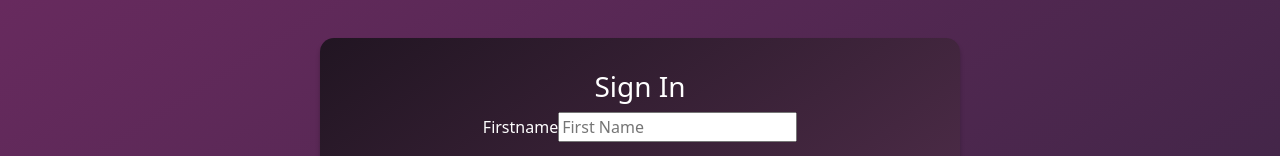
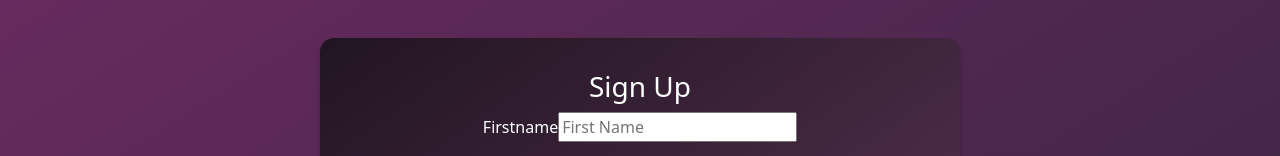
Before and after one commit to 5yntaxError404/FinTracker, a React (Create React App) app in the folder frontend/: page /signup in a window 1280 px wide. Shown: the part 185-341 px from the top of the page. Built offline with nearby package versions, Linux system fonts and the light colour scheme.

Commit message:
Update Signup.js
minor changes

```diff
--- a/frontend/src/components/Signup.js
+++ b/frontend/src/components/Signup.js
@@ -44,7 +44,7 @@ function SignUp(){
 		<div className="login-container">
 			<div className="login-form">
 				<form className='form' onSubmit={doSignup}>
-				<h3>Sign In</h3>
+				<h3>Sign Up</h3>
 
 				<div className="mb-3">
 					<label>Firstname</label>
@@ -81,7 +81,7 @@ function SignUp(){
 				<div className="mb-3">
 				<label>Password</label>
 				<input
-					type="text"
+					type="password"
 					id="password"
 					class="user-input-field"
 					placeholder="Password"
```
